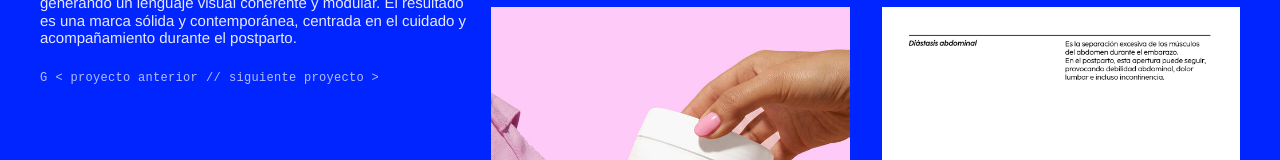
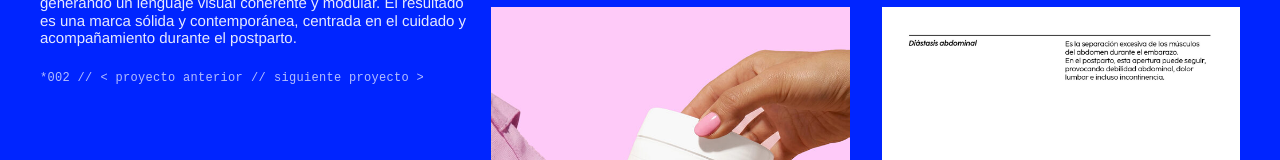
Before and after one commit to G0nzal0zz/portfolio-mariona, a Next.js app: page /work/fourth in a window 1280 px wide. Shown: the part 574-734 px from the top of the page. Built offline with nearby package versions, Linux system fonts and the light colour scheme.

Commit message:
fix project number not appearing

```diff
--- a/src/components/FourthProjectContent.tsx
+++ b/src/components/FourthProjectContent.tsx
@@ -35,7 +35,7 @@ export function FourthProjectContent() {
         </div>
 
         <div className="mt-6 flex flex-wrap gap-x-2 font-mono text-xs tracking-wide opacity-70">
-          G
+          <span>*002 //</span>
           <Link href="/work/kraux-font" data-cursor="view" className="hover:opacity-100 hover:underline underline-offset-4">
             {c.prev}
           </Link>
```
